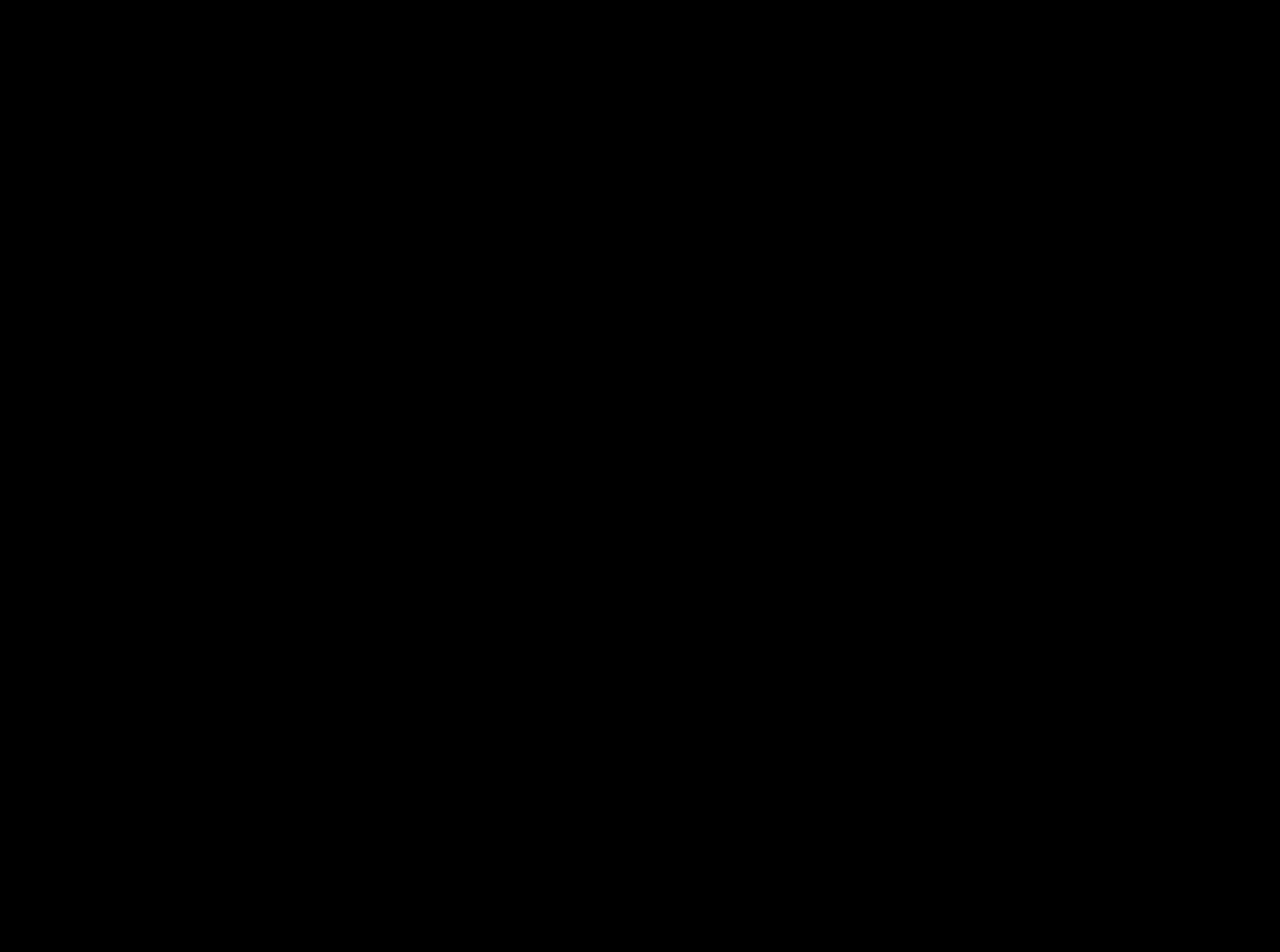
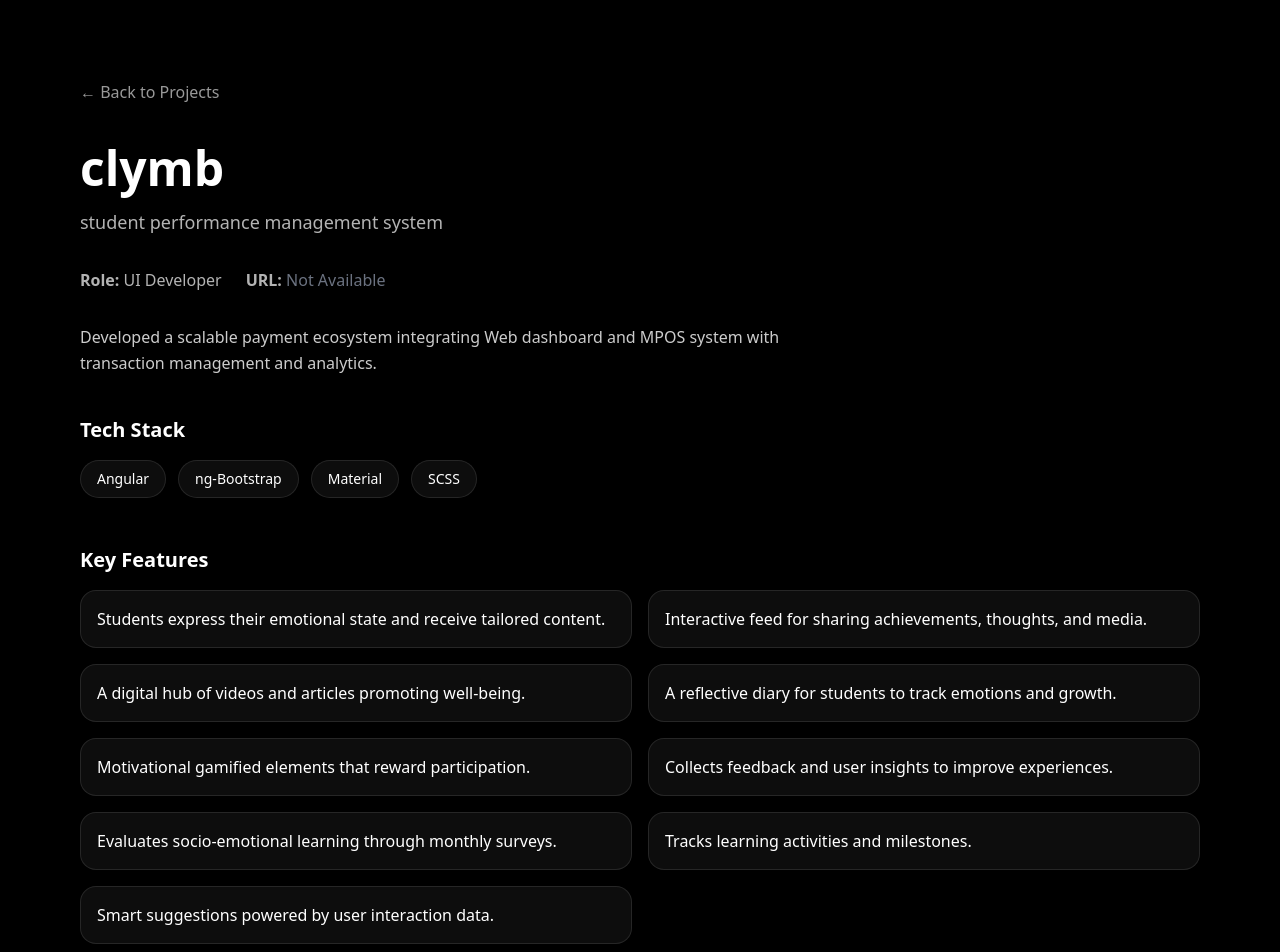
Before and after one commit to ketan123456/portfolio, a Next.js app: page /projects/clymb in a window 1280 px wide. Before the commit this address had no page. Shown: the top 952 px of the page. Before the commit the page ends 800 px from the top, so only its background shows below. Built offline with nearby package versions, Linux system fonts and the light colour scheme.

Commit message:
minor change

```diff
--- a/Data/projects.ts
+++ b/Data/projects.ts
@@ -8,7 +8,6 @@
   tagline: string;
   overview: string;
   role: string;
-  duration: string;
   techStack: string[];
   features: string[];
   images: string[];
@@ -24,7 +23,6 @@
     overview:
       "Developed a scalable payment ecosystem integrating Web dashboard and MPOS system with transaction management and analytics.",
     role: "Frontend Developer",
-    duration: "6 Months",
     techStack: ["Next.js", "MUI", "TypeScript", "REST APIs"],
     features: [
       "Transaction Management",
@@ -33,6 +31,29 @@
       "MPOS Integration",
     ],
     images: ["/projects/mporeo-1.png", "/projects/mporeo-2.png"],
-    liveUrl: "https://example.com",
+    liveUrl: "https://mporeo.one",
+  },
+  {
+    slug: "clymb",
+    title: "clymb",
+    tagline: "student performance management system",
+    overview:
+      "Developed a scalable payment ecosystem integrating Web dashboard and MPOS system with transaction management and analytics.",
+    role: "UI Developer",
+    techStack: ["Angular", "ng-Bootstrap", "Material", "SCSS"],
+    features: [
+      "Students express their emotional state and receive tailored content.",
+      "Interactive feed for sharing achievements, thoughts, and media.",
+      "A digital hub of videos and articles promoting well-being.",
+        "A reflective diary for students to track emotions and growth.",
+        "Motivational gamified elements that reward participation.",
+        "Collects feedback and user insights to improve experiences.",
+        "Evaluates socio-emotional learning through monthly surveys.",
+        "Tracks learning activities and milestones.",
+        "Smart suggestions powered by user interaction data."
+
+    ],
+    images: ["/clymb/clymb.png", "/projects/mporeo-2.png"],
+    liveUrl: "",
   },
 ];
--- a/app/projects/[slug]/page.tsx
+++ b/app/projects/[slug]/page.tsx
@@ -14,34 +14,40 @@
 
   return (
     <div className="min-h-screen bg-black text-white px-6 md:px-20 py-20">
-
       <Link
         href="/projects"
         className="text-white/60 hover:text-white transition">
         ← Back to Projects
       </Link>
 
-
       <div className="mt-10">
         <h1 className="text-4xl md:text-5xl font-bold">{project.title}</h1>
         <p className="mt-4 text-white/70 text-lg">{project.tagline}</p>
       </div>
-
 
       <div className="mt-8 flex flex-wrap gap-6 text-white/70">
         <span>
           <strong>Role:</strong> {project.role}
         </span>
         <span>
-          <strong>Duration:</strong> {project.duration}
+          <strong>URL: </strong>
+          {project.liveUrl ? (
+            <Link
+              href={project.liveUrl}
+              target="_blank"
+              rel="noopener noreferrer"
+              className="underline hover:text-blue-400 transition text-white">
+              {project.liveUrl}
+            </Link>
+          ) : (
+            <span className="text-gray-500">Not Available</span>
+          )}
         </span>
       </div>
-
 
       <p className="mt-8 max-w-3xl text-white/80 leading-relaxed">
         {project.overview}
       </p>
-
 
       <div className="mt-10">
         <h3 className="text-xl font-semibold mb-4">Tech Stack</h3>
@@ -83,7 +89,7 @@
         </ul>
       </div>
 
-      <div className="mt-16 grid grid-flow-col grid-rows-4 gap-10">
+      <div className="mt-16 grid grid-flow- grid-rows-4 gap-10">
         {project.images.map((img, i) => (
           <div
             key={i}
```
Also changed, not shown: public/clymb/clymb.png (added).
